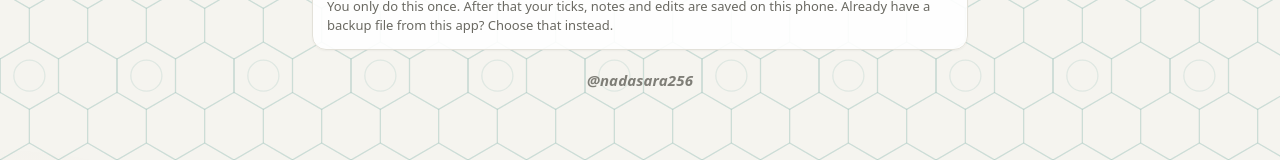
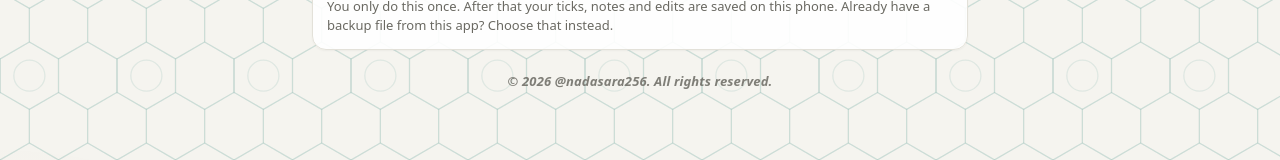
Before and after one commit to Nadasara256/Correction-Tracker-PhD-Thesis, a plain HTML site: page index.html in a window 1280 px wide. Shown: the part 362-522 px from the top of the page. Drawn offline with Linux system fonts and the light colour scheme.

Commit message:
Add files via upload

```diff
--- a/index.html
+++ b/index.html
@@ -1765,7 +1765,7 @@ function render(){
   if(RO)main.append(roBanner());
   var nz=state.empty?null:backupNudge();if(nz)main.append(nz);
   main.append(v);
-  main.append(el('div',{class:'credit',text:'@nadasara256'}));
+  main.append(el('div',{class:'credit sm',text:'© 2026 @nadasara256. All rights reserved.'}));
   if(state.empty)document.getElementById('nav').textContent='';else renderNav();
   setStatus();
   window.scrollTo(0,y);
```
